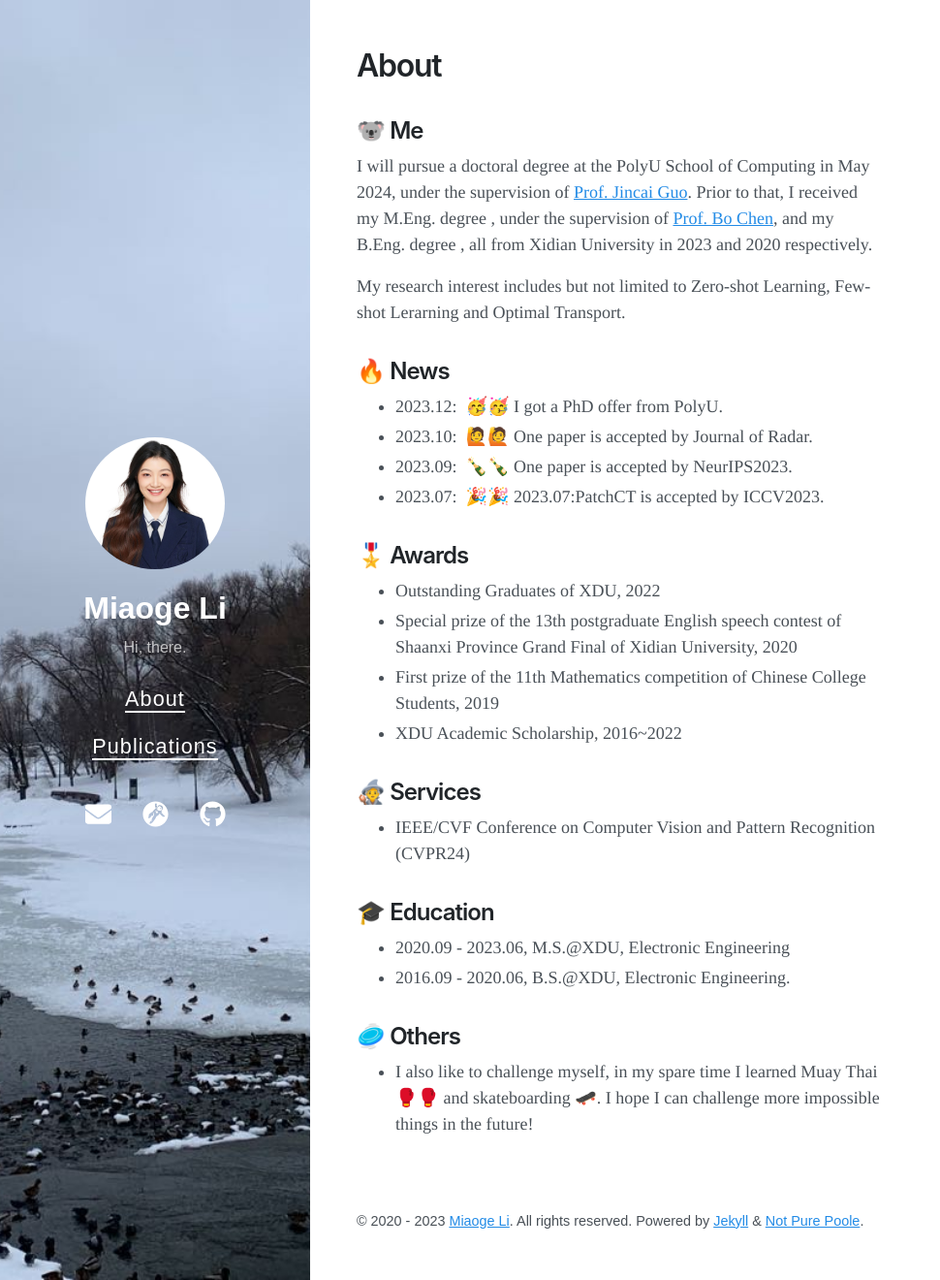
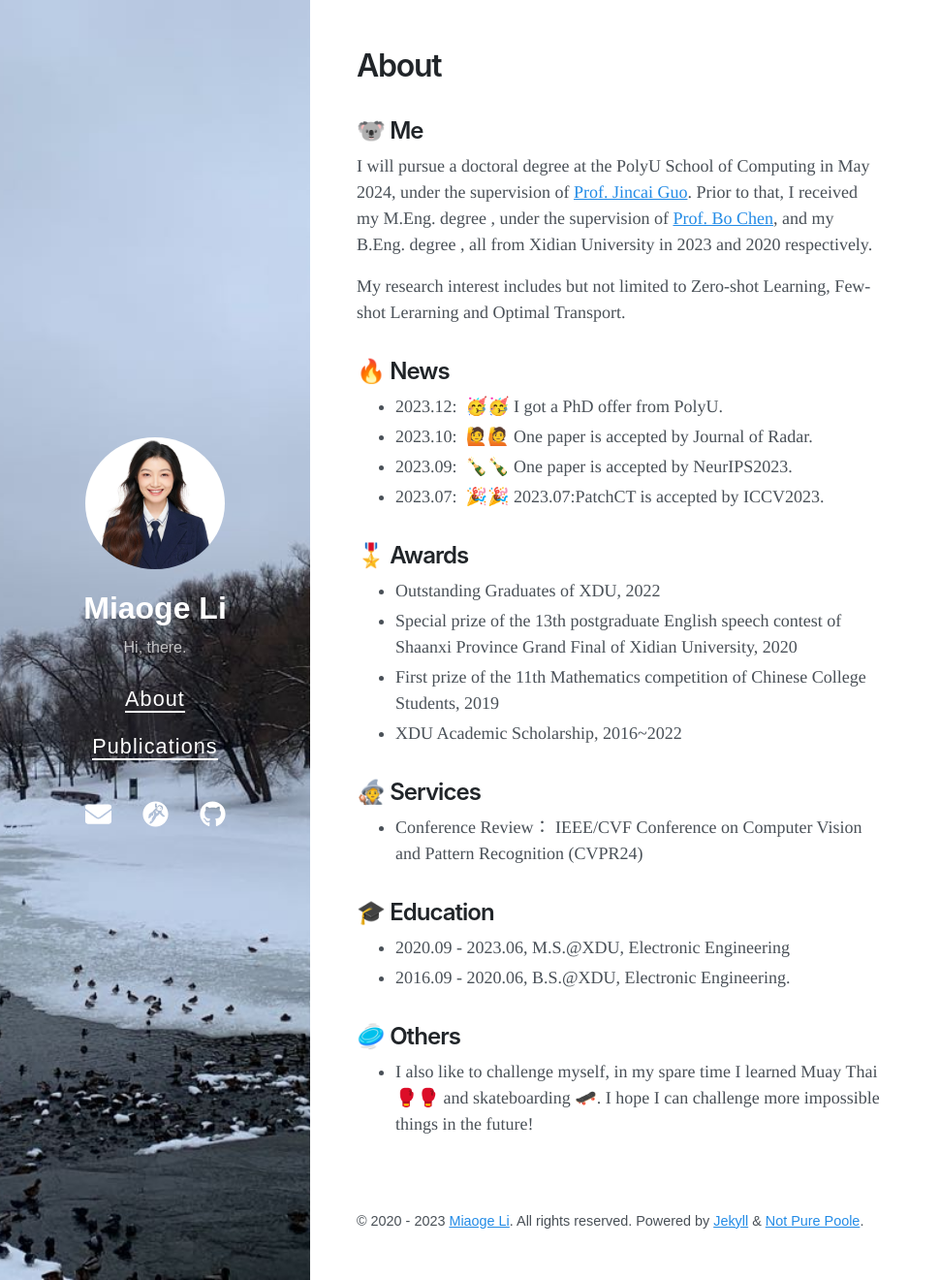
Before and after one commit to keepgoingjkg/keepgoingjkg.github.io, a Jekyll site: the page built from about.md, in a window 1280 px wide and 1320 px high. Shown: the whole window at 97% size, without its empty margins (0-970 px from the left). Built offline with Jekyll 4.4.1, drawn with Linux system fonts in a browser that asks for light colours; nearby versions of some CDN libraries.

Commit message:
Update about.md

```diff
--- a/about.md
+++ b/about.md
@@ -25,7 +25,8 @@ My research interest includes but not limited to Zero-shot Learning, Few-shot Le
 - XDU Academic Scholarship, 2016~2022
 
 ## 🧙 Services
-- IEEE/CVF Conference on Computer Vision and Pattern Recognition (CVPR24)
+- Conference Review：
+  IEEE/CVF Conference on Computer Vision and Pattern Recognition (CVPR24)
 
 ## 🎓 Education
 - 2020.09 - 2023.06, M.S.@XDU, Electronic Engineering
```
